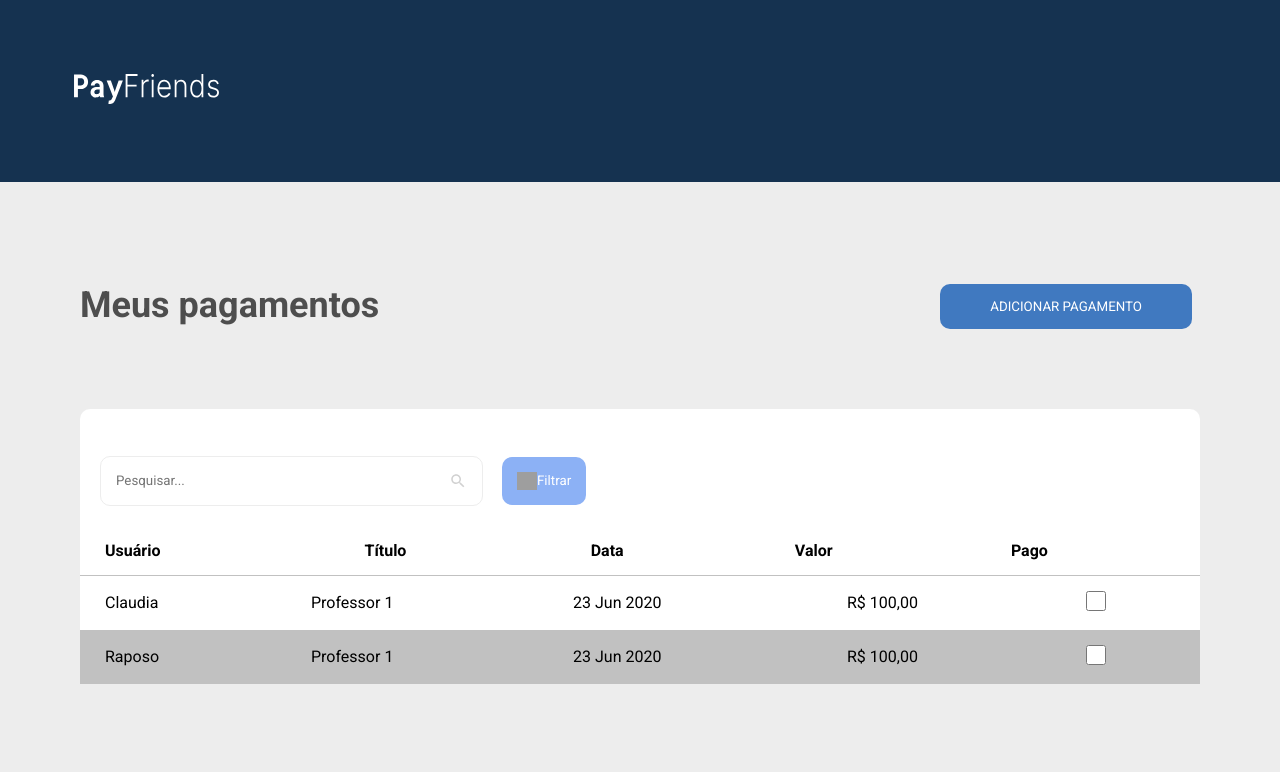
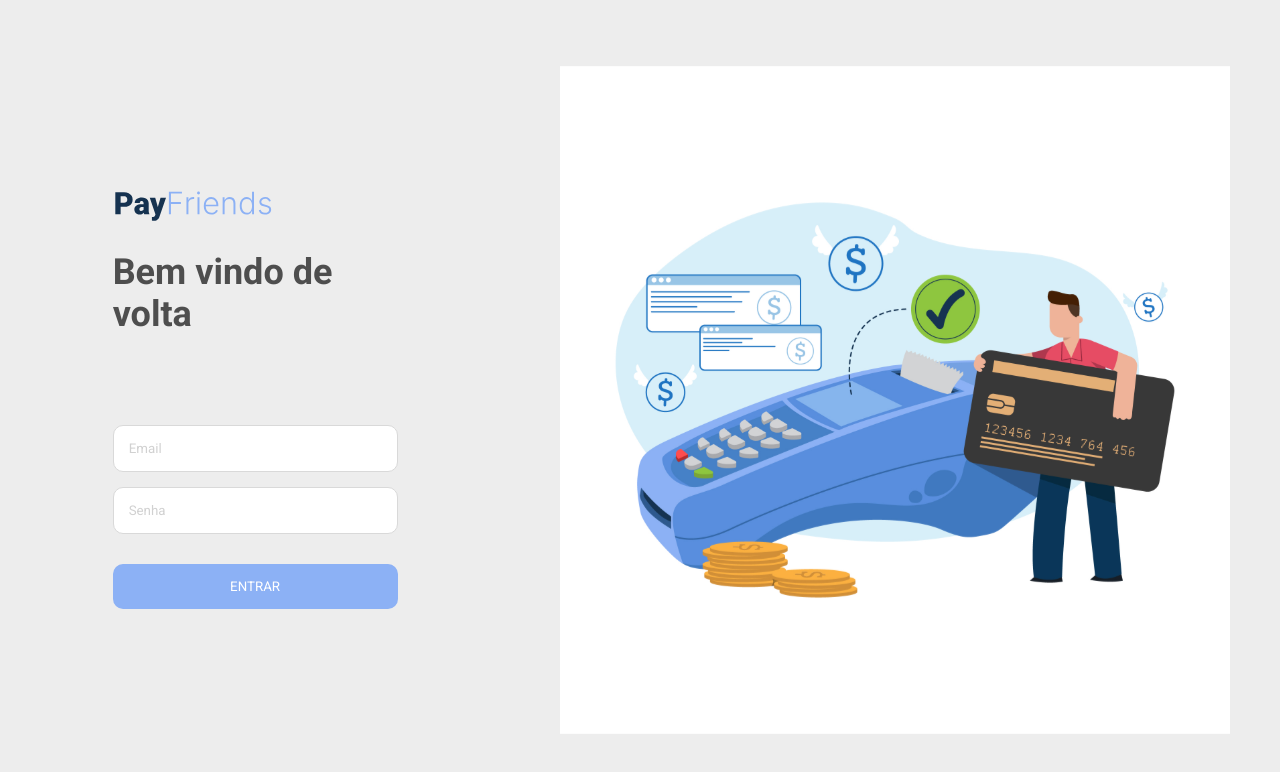
Before and after one commit to joelmirmanoel/pay-friends, a React (Create React App) app: page / in a window 1280 px wide. Shown: the top 772 px of the page. Built offline with nearby package versions, Linux system fonts and the light colour scheme; grey boxes are pictures that could not be loaded.

Commit message:
Criação do hooks de pagamento

```diff
--- a/src/App.tsx
+++ b/src/App.tsx
@@ -1,4 +1,5 @@
 import React, { useState } from 'react';
+import { PaymentProvider } from './hooks/usePayment';
 import GlobalStyles from './theme/globalStyles';
 import { Login, Home } from './pages';
 import { AddPaymentModal } from './components';
@@ -14,11 +15,11 @@ function App() {
     setIsAddPaymentModalOpen(false);
   }
   return (
-    <>
+    <PaymentProvider>
       <GlobalStyles />
-      {true ? <Home handleOpenAddPaymentModal={handleOpenAddPaymentModal} /> : <Login setIsLogin={setIsLogin} />}
+      {isLogin ? <Home handleOpenAddPaymentModal={handleOpenAddPaymentModal} /> : <Login setIsLogin={setIsLogin} />}
       <AddPaymentModal isOpen={isAddPaymentModalOpen} onRequestClose={handleCloseAddPaymentModal} />
-    </>
+    </PaymentProvider>
   );
 }
 
--- a/src/components/addPaymentModal/index.tsx
+++ b/src/components/addPaymentModal/index.tsx
@@ -1,4 +1,5 @@
 import Modal from 'react-modal';
+import { usePayment } from '../../hooks/usePayment';
 import { Input, Button } from '../';
 import { ContentButton, ContentInput, Title } from './styled';
 import { useState } from 'react';
@@ -14,8 +15,16 @@ export function AddPaymentModal({ isOpen, onRequestClose }: IAddPaymentModalProp
   const [valor, setValor] = useState<string>('');
   const [titulo, setTitulo] = useState<string>('');
 
+  const context = usePayment();
+
   function handleCreatePayment() {
-    <p></p>;
+    const payment = { usuario, data, valor, titulo, isPayment: false };
+    context?.createPayment(payment);
+    setUsuario('');
+    setData('');
+    setValor('');
+    setTitulo('');
+    onRequestClose();
   }
 
   return (
--- /dev/null
+++ b/src/hooks/usePayment.tsx
@@ -0,0 +1,50 @@
+import { createContext, useState, ReactNode, useContext } from 'react';
+
+interface IPayment {
+  usuario: string;
+  data: string;
+  valor: string;
+  titulo: string;
+  isPayment: boolean;
+}
+
+interface IPaymentProvider {
+  children: ReactNode;
+}
+
+interface IPaymentContextType {
+  payments: IPayment[];
+  createPayment: (payment: IPayment) => void;
+  updatePayment: () => void;
+  listPayment: () => IPayment[];
+  deletePayment: () => void;
+}
+
+const PaymentContext = createContext<IPaymentContextType | undefined>(undefined);
+
+export function PaymentProvider({ children }: IPaymentProvider) {
+  const [payments, setPayments] = useState<IPayment[]>([]);
+
+  function createPayment(payment: IPayment) {
+    setPayments(prevPayments => [...prevPayments, payment]);
+  }
+
+  function updatePayment() {}
+
+  function listPayment() {
+    return payments;
+  }
+
+  function deletePayment() {}
+
+  return (
+    <PaymentContext.Provider value={{ payments, createPayment, updatePayment, listPayment, deletePayment }}>
+      {children}
+    </PaymentContext.Provider>
+  );
+}
+
+export function usePayment() {
+  const paymentContext = useContext(PaymentContext);
+  return paymentContext;
+}
--- a/src/pages/home/index.tsx
+++ b/src/pages/home/index.tsx
@@ -1,3 +1,5 @@
+import React from 'react';
+import { usePayment } from '../../hooks/usePayment';
 import {
   Container,
   Header,
@@ -25,6 +27,9 @@ interface IHomeProps {
 }
 
 export function Home({ handleOpenAddPaymentModal }: IHomeProps) {
+  const context = usePayment();
+  const paymentList = context?.listPayment();
+
   return (
     <Container>
       <Header>
@@ -62,25 +67,31 @@ export function Home({ handleOpenAddPaymentModal }: IHomeProps) {
 
         <Table>
           <tbody>
+            {paymentList?.map((item, index) => (
+              <React.Fragment key={index}>
+                {index % 2 === 0 ? (
                   <tr>
-              <ContentRowImpar>Claudia</ContentRowImpar>
-              <ContentRowImpar>Professor 1</ContentRowImpar>
-              <ContentRowImpar>23 Jun 2020</ContentRowImpar>
-              <ContentRowImpar>R$ 100,00</ContentRowImpar>
+                    <ContentRowImpar>{item.usuario}</ContentRowImpar>
+                    <ContentRowImpar>{item.titulo}</ContentRowImpar>
+                    <ContentRowImpar>{item.data}</ContentRowImpar>
+                    <ContentRowImpar>R$ {item.valor}</ContentRowImpar>
                     <ContentRowImpar>
                       <Checkbox type="checkbox" />
                     </ContentRowImpar>
                   </tr>
-
+                ) : (
                   <tr style={{ background: '#c1c1c1' }}>
-              <ContentRowPar>Raposo</ContentRowPar>
-              <ContentRowPar>Professor 1</ContentRowPar>
-              <ContentRowPar>23 Jun 2020</ContentRowPar>
-              <ContentRowPar>R$ 100,00</ContentRowPar>
+                    <ContentRowPar>{item.usuario}</ContentRowPar>
+                    <ContentRowPar>{item.titulo}</ContentRowPar>
+                    <ContentRowPar>{item.data}</ContentRowPar>
+                    <ContentRowPar>R$ {item.valor}</ContentRowPar>
                     <ContentRowPar>
                       <Checkbox type="checkbox" />
                     </ContentRowPar>
                   </tr>
+                )}
+              </React.Fragment>
+            ))}
           </tbody>
         </Table>
       </Box>
--- a/src/pages/home/styled.ts
+++ b/src/pages/home/styled.ts
@@ -4,7 +4,7 @@ import { Button } from '../../components';
 
 export const Container = styled.div`
   width: 100%;
-  height: 100vh;
+  height: 100%;
   background: #ededed;
 `;
 
@@ -30,20 +30,17 @@ export const Content = styled.div`
 `;
 
 export const Box = styled.div`
-  //width: 100%;
-  //display: flex;
   background: #ffffff;
   justify-content: space-between;
   margin-left: 80px;
   margin-right: 80px;
   padding-top: 27px;
   border-radius: 10px;
-  //padding-left: 27px;
+  overflow-y: auto;
 `;
 
 export const Table = styled.table`
   min-width: 100%;
-  /* margin-left: 20px; */
   border-spacing: 0;
   text-align: start;
 `;
--- a/src/theme/globalStyles.ts
+++ b/src/theme/globalStyles.ts
@@ -8,9 +8,10 @@ const GlobalStyles = createGlobalStyle`
   }
   html,
   body {
-    height: 100%;
+    height: 100vh;
     margin: 0;
     font-weight: 400;
+    background: #ededed;
   }
 
   .react-modal-overlay {
```
Lines whose indentation alone changed are shown as unchanged.
